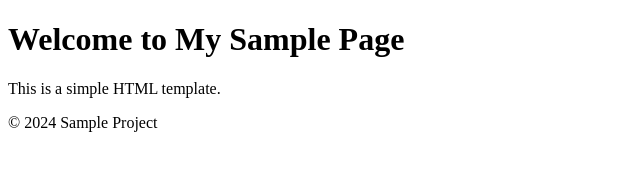
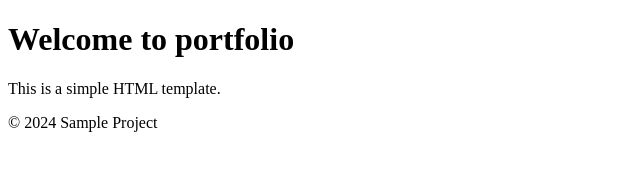
Before and after one commit to demoid123/testpro, a plain HTML site: page index.html in a window 1280 px wide. Shown: the whole page, without its empty margins (0-640 px from the left). Drawn offline with Linux system fonts and the light colour scheme.

Commit message:
Update header title to 'Welcome to portfolio'

```diff
--- a/index.html
+++ b/index.html
@@ -5,7 +5,7 @@
 </head>
 <body>
     <header>
-        <h1>Welcome to My Sample Page</h1>
+        <h1>Welcome to portfolio</h1>
     </header>
     <main>
         <p>This is a simple HTML template.</p>
```
